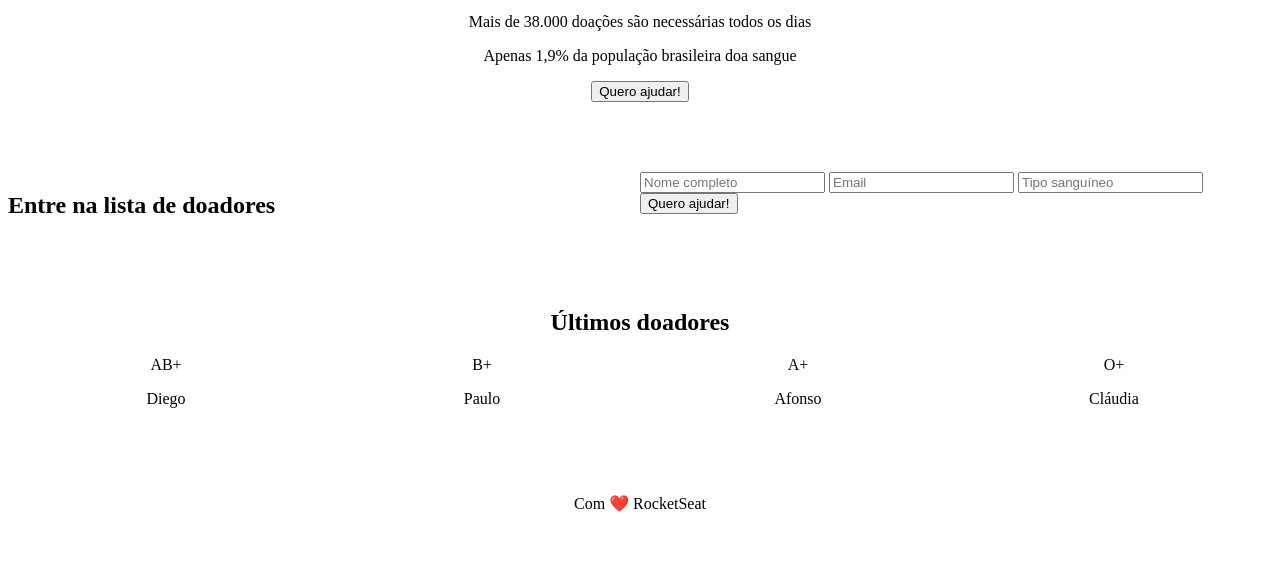
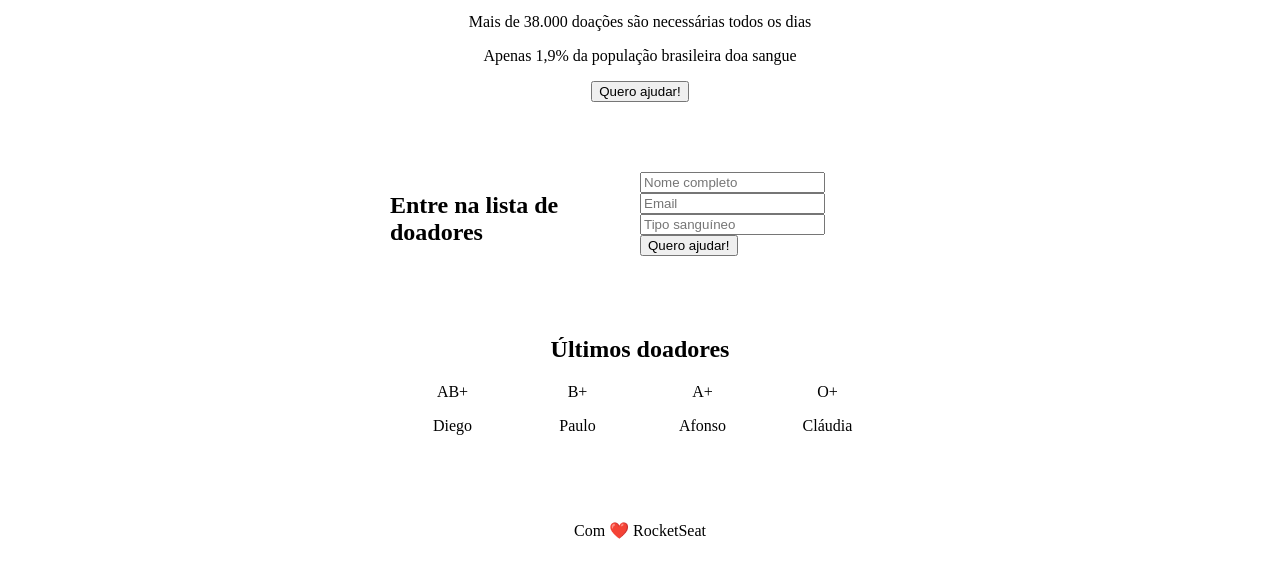
Before and after one commit to Ollie570/MaratonaDev, a plain HTML site: page index.html in a window 1280 px wide. Shown: the part 148-726 px from the top of the page. Drawn offline with Linux system fonts and the light colour scheme.

Commit message:
Parte2_estilo_FrontEnd

```diff
--- a/estilo.css
+++ b/estilo.css
@@ -1,4 +1,8 @@
 /* Alinhamentos, espaçamentos, larguras e alturas */
+
+html, body {
+    margin: 0;
+}
 
 header, main, footer {
     text-align: center;
@@ -15,6 +19,14 @@ section.form {
     grid-template-columns: 1fr 1fr;
 }
 
+/*Espaçamentos com margem*/
 header, section.form, main {
-    margin-bottom: 70px;
+    /*O margin processa os elementos de topo,
+    direita, rodapé e esquerda nessa ordem,
+    então, é permitido configurar os 4 no mesmo
+    margin*/
+    margin: 0 auto 70px auto;
+    /*Limites dos elementos na página*/
+    width: 90%;
+    max-width: 500px;
 }
```
